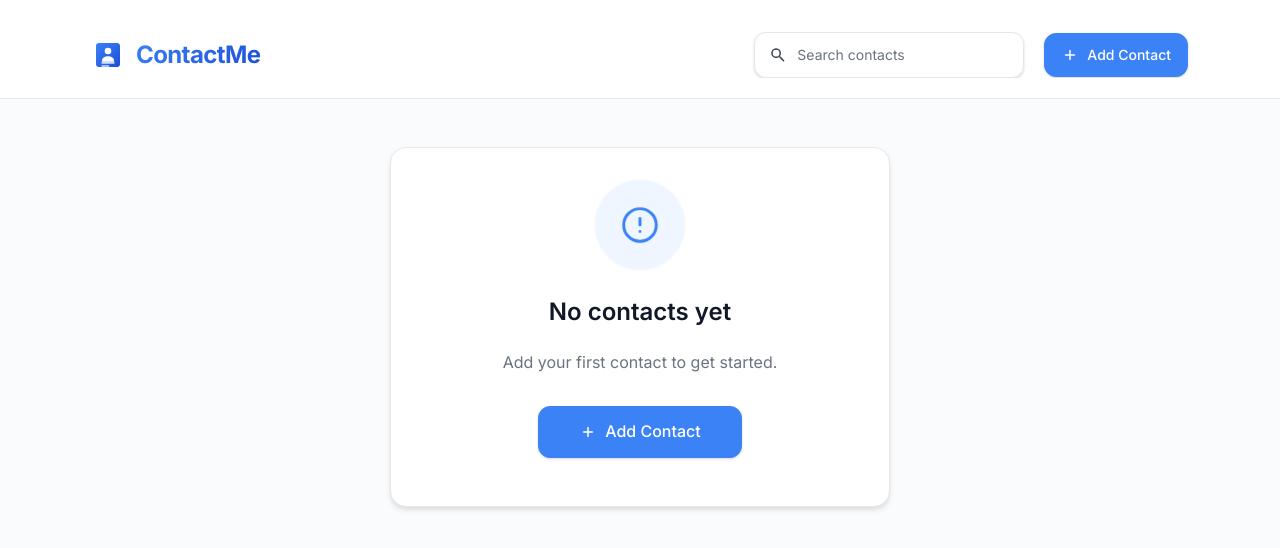
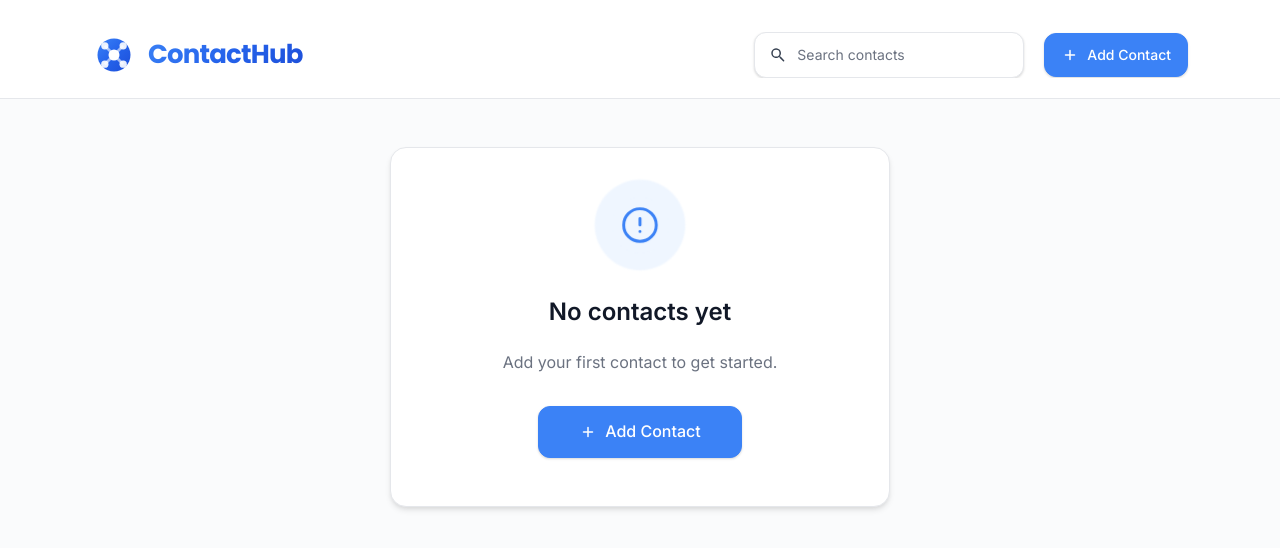
Before and after one commit to pujan98427/contactManager, a plain HTML site: page index.html in a window 1280 px wide. Drawn offline with Linux system fonts and the light colour scheme.

Commit message:
Enhance contact management UI by adding empty state button functionality and updating branding elements; improve styles for better visual appeal.

```diff
--- a/app.js
+++ b/app.js
@@ -4,6 +4,7 @@ const STORAGE_KEY = 'contacts_v1';
 const el = {
   search: document.getElementById('searchInput'),
   addBtn: document.getElementById('addBtn'),
+  emptyAddBtn: document.getElementById('emptyAddBtn'),
   emptyState: document.getElementById('emptyState'),
   list: document.getElementById('contactList'),
   listSection: document.getElementById('listSection'),
@@ -367,7 +368,18 @@ function validateForm(){
 }
 
 /** Events */
-el.addBtn.addEventListener('click', ()=> openModal('new'));
+if(el.addBtn){
+  el.addBtn.addEventListener('click', ()=> openModal('new'));
+}
+if(el.emptyAddBtn){
+  el.emptyAddBtn.addEventListener('click', ()=> openModal('new'));
+}
+// Event delegation as backup for empty state button (works even if element is hidden initially)
+document.addEventListener('click', (e) => {
+  if(e.target.closest('#emptyAddBtn')){
+    openModal('new');
+  }
+});
 el.closeModalBtn.addEventListener('click', closeModal);
 el.modalBackdrop.addEventListener('click', closeModal);
 window.addEventListener('keydown', (e)=>{ if(e.key==='Escape' && !el.modal.classList.contains('hidden')) closeModal(); });
@@ -494,13 +506,5 @@ el.form.addEventListener('change', (e) => {
 
 // Initial UI
 (function init(){
-  // Debug: Check if delete modal elements exist
-  console.log('Delete modal elements:', {
-    deleteModal: el.deleteModal,
-    deleteModalBackdrop: el.deleteModalBackdrop,
-    closeDeleteModalBtn: el.closeDeleteModalBtn,
-    confirmDeleteBtn: el.confirmDeleteBtn,
-    deleteMessage: el.deleteMessage
-  });
   render();
 })();
--- a/index.html
+++ b/index.html
@@ -3,11 +3,11 @@
   <head>
     <meta charset="utf-8" />
     <meta name="viewport" content="width=device-width, initial-scale=1" />
-    <title>Contacts Manager</title>
-    <meta name="description" content="Mobile-friendly contacts manager (HTML, CSS, JS, LocalStorage)">
+    <title>ContactHub - Your Contacts Manager</title>
+    <meta name="description" content="ContactHub - Mobile-friendly contacts manager (HTML, CSS, JS, LocalStorage)">
     <link rel="preconnect" href="https://fonts.googleapis.com" />
     <link rel="preconnect" href="https://fonts.gstatic.com" crossorigin />
-    <link href="https://fonts.googleapis.com/css2?family=Inter:wght@400;500;600;700&display=swap" rel="stylesheet" />
+    <link href="https://fonts.googleapis.com/css2?family=Inter:wght@400;500;600;700&family=Poppins:wght@600;700;800&display=swap" rel="stylesheet" />
     <link rel="stylesheet" href="./styles.css" />
   </head>
   <body>
@@ -15,23 +15,30 @@
       <div class="container">
         <div class="brand-container">
           <div class="brand">
-            <svg width="32" height="32" viewBox="0 0 24 24" fill="none" aria-hidden="true">
-              <!-- Contact card background -->
-              <path d="M19 3H5c-1.1 0-2 .9-2 2v14c0 1.1.9 2 2 2h14c1.1 0 2-.9 2-2V5c0-1.1-.9-2-2-2z" fill="url(#logoGradient)"/>
-              <!-- Person/user icon -->
-              <circle cx="12" cy="9" r="2.5" fill="white"/>
-              <path d="M12 13c-2.5 0-4.5 1.5-4.5 3v1h9v-1c0-1.5-2-3-4.5-3z" fill="white"/>
-              <!-- Contact details lines -->
-              <rect x="7" y="17" width="10" height="1.5" rx="0.75" fill="white" opacity="0.8"/>
-              <rect x="7" y="19.5" width="6" height="1.5" rx="0.75" fill="white" opacity="0.6"/>
+            <svg width="40" height="40" viewBox="0 0 24 24" fill="none" aria-hidden="true" class="brand-logo">
+              <!-- Hub/Network base -->
+              <circle cx="12" cy="12" r="9" fill="url(#logoGradient)"/>
+              <!-- Central connection point -->
+              <circle cx="12" cy="12" r="3" fill="white"/>
+              <!-- Contact cards/icons around the hub -->
+              <circle cx="7" cy="7" r="2" fill="white" opacity="0.9"/>
+              <circle cx="17" cy="7" r="2" fill="white" opacity="0.9"/>
+              <circle cx="7" cy="17" r="2" fill="white" opacity="0.9"/>
+              <circle cx="17" cy="17" r="2" fill="white" opacity="0.9"/>
+              <!-- Connection lines -->
+              <line x1="12" y1="12" x2="7" y2="7" stroke="white" stroke-width="1.5" opacity="0.6"/>
+              <line x1="12" y1="12" x2="17" y2="7" stroke="white" stroke-width="1.5" opacity="0.6"/>
+              <line x1="12" y1="12" x2="7" y2="17" stroke="white" stroke-width="1.5" opacity="0.6"/>
+              <line x1="12" y1="12" x2="17" y2="17" stroke="white" stroke-width="1.5" opacity="0.6"/>
               <defs>
                 <linearGradient id="logoGradient" x1="0%" y1="0%" x2="100%" y2="100%">
                   <stop offset="0%" style="stop-color:#3b82f6;stop-opacity:1" />
+                  <stop offset="50%" style="stop-color:#2563eb;stop-opacity:1" />
                   <stop offset="100%" style="stop-color:#1d4ed8;stop-opacity:1" />
                 </linearGradient>
               </defs>
             </svg>
-            <h1>ContactMe</h1>
+            <h1>ContactHub</h1>
           </div>
         </div>
         <div class="actions-container">
@@ -65,7 +72,8 @@
           <div class="empty__content">
             <h2 class="empty__title">No contacts yet</h2>
             <p class="empty__description">Add your first contact to get started.</p>
-            <button id="addBtn" class="btn primary empty__button">
+
+            <button  class="btn primary empty__button" id="emptyAddBtn">
               <svg width="18" height="18" viewBox="0 0 24 24" fill="none" aria-hidden="true"><path d="M12 5a1 1 0 0 1 1 1v5h5a1 1 0 1 1 0 2h-5v5a1 1 0 1 1-2 0v-5H6a1 1 0 1 1 0-2h5V6a1 1 0 0 1 1-1Z" fill="currentColor"/></svg>
               Add Contact
             </button>
--- a/styles.css
+++ b/styles.css
@@ -80,19 +80,20 @@ h1,h2,h3{color:var(--heading)}
   align-items:center;
   gap:12px;
 }
-.brand svg{
+.brand svg.brand-logo{
+  flex-shrink:0;
   transition:var(--transition);
 }
-.brand:hover svg{
-  transform:scale(1.05);
+.brand:hover svg.brand-logo{
+  transform:scale(1.05) rotate(5deg);
 }
 .brand h1{
-  font-size:20px;
-  letter-spacing:-0.025em;
+  font-size:22px;
+  letter-spacing:-0.5px;
   margin:0;
   font-weight:700;
-  color:var(--heading);
-  background:linear-gradient(135deg, var(--primary), var(--primary-700));
+  font-family:'Poppins', 'Inter', sans-serif;
+  background:linear-gradient(135deg, #3b82f6 0%, #2563eb 50%, #1d4ed8 100%);
   -webkit-background-clip:text;
   -webkit-text-fill-color:transparent;
   background-clip:text;
@@ -132,7 +133,12 @@ h1,h2,h3{color:var(--heading)}
     gap:var(--space);
   }
   .brand h1{
-    font-size:24px;
+    font-size:26px;
+    letter-spacing:-0.8px;
+  }
+  .brand svg.brand-logo{
+    width:44px;
+    height:44px;
   }
   .search{
     display:flex;
@@ -520,11 +526,12 @@ h1,h2,h3{color:var(--heading)}
     right: var(--space-sm);
   }
   .brand h1 {
-    font-size: 18px;
+    font-size: 20px;
+    letter-spacing:-0.5px;
   }
-  .brand svg{
-    width:24px;
-    height:24px;
+  .brand svg.brand-logo{
+    width:32px;
+    height:32px;
   }
   .btn {
     padding: 6px 10px;
```
